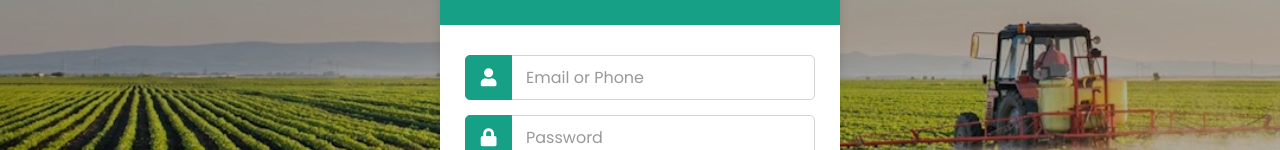
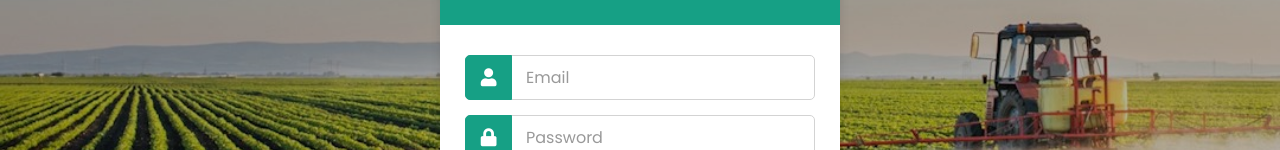
Before and after one commit to IsmailHosen25/agribusinesses, a React (Vite) app in the folder client/: page /login in a window 1280 px wide. Shown: the part 269-419 px from the top of the page. Built offline with nearby package versions, Linux system fonts and the light colour scheme.

Commit message:
login page validation done

```diff
--- a/client/src/Web/Pages/Login/Login.jsx
+++ b/client/src/Web/Pages/Login/Login.jsx
@@ -1,20 +1,37 @@
 import React from 'react'
 import style from './Login.module.css'
-import img from "../../../assets/farmer_land.jpg"
+import {useNavigate} from "react-router-dom"
+import {useFormik } from "formik"
+import * as yup from "yup"
 export default function Login() {
+    const navigate =useNavigate()
+    const {values, handleChange,handleBlur,handleSubmit,touched,errors} =useFormik({
+        initialValues:{
+            email:"",
+            password:""
+        },
+        validationSchema:yup.object({
+            email:yup.email,
+            password:yup.string().required("password is required")
+        }),
+        onSubmit:(values)=>{
+            console.log(values)
+            navigate("/")
+        }
+    })
   return (
     <div className={style.login_container}>
     <div className={style.container}>
     <div className={style.wrapper}>
       <div className={style.title}><span>Login Form</span></div>
-      <form action="#" className={style.form}>
+      <form onSubmit={handleSubmit} className={style.form}>
         <div className={style.row}>
           <i className="fas fa-user"></i>
-          <input type="text" placeholder="Email or Phone" className={style.input} required/>
+          <input type="email" placeholder="Email" name='email' value={values.email} onBlur={handleBlur} onChange={handleChange}  className={style.input} required/>
         </div>
         <div className={style.row}>
           <i className="fas fa-lock"></i>
-          <input type="password" placeholder="Password"  className={style.input}  required/>
+          <input type="password" placeholder="Password" name='password' value={values.password} onBlur={handleBlur} onChange={handleChange} className={style.input}  required/>
         </div>
         <div className={style.pass}><a href="#">Forgot password?</a></div>
         <div className={`${style.row} ${style.button}`}>
```
